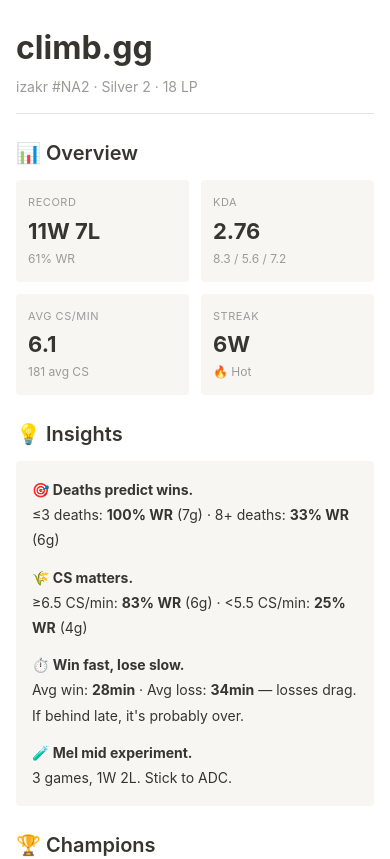
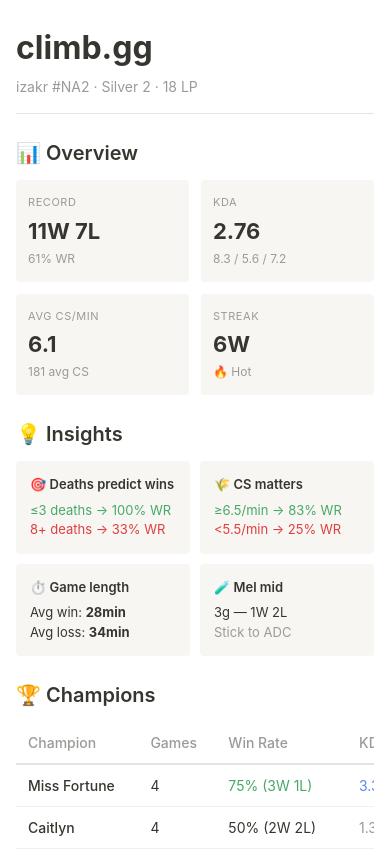
Before and after one commit to rousseaukazi/climb-gg, a Next.js app: page /climb-gg/ in a window 390 px wide. Shown: the top 859 px of the page. Built offline with nearby package versions, Linux system fonts and the light colour scheme.

Commit message:
v4: insights as 2x2 card grid for mobile

```diff
--- a/app/page.tsx
+++ b/app/page.tsx
@@ -146,24 +146,26 @@
 
       {/* Insights */}
       <h2 style={{ fontSize: 20, fontWeight: 600, marginBottom: 12, color: "#37352f" }}>💡 Insights</h2>
-      <div style={{ background: "#f7f6f3", borderRadius: 4, padding: "16px", marginBottom: 24, fontSize: 14, lineHeight: 1.8 }}>
-        <div style={{ marginBottom: 12 }}>
-          <strong>🎯 Deaths predict wins.</strong><br/>
-          ≤3 deaths: <strong>{lowDeathWR}% WR</strong> ({lowDeathGames.length}g) · 8+ deaths: <strong>{highDeathWR}% WR</strong> ({highDeathGames.length}g)
+      <div style={{ display: "grid", gridTemplateColumns: "repeat(2, 1fr)", gap: 10, marginBottom: 24 }}>
+        <div style={{ background: "#f7f6f3", borderRadius: 4, padding: "14px" }}>
+          <div style={{ fontSize: 13, fontWeight: 600, marginBottom: 6 }}>🎯 Deaths predict wins</div>
+          <div style={{ fontSize: 13, color: "#48a868" }}>≤3 deaths → {lowDeathWR}% WR</div>
+          <div style={{ fontSize: 13, color: "#e03e3e" }}>8+ deaths → {highDeathWR}% WR</div>
         </div>
-        <div style={{ marginBottom: 12 }}>
-          <strong>🌾 CS matters.</strong><br/>
-          ≥6.5 CS/min: <strong>{highCSWR}% WR</strong> ({highCSGames.length}g) · &lt;5.5 CS/min: <strong>{lowCSWR}% WR</strong> ({lowCSGames.length}g)
+        <div style={{ background: "#f7f6f3", borderRadius: 4, padding: "14px" }}>
+          <div style={{ fontSize: 13, fontWeight: 600, marginBottom: 6 }}>🌾 CS matters</div>
+          <div style={{ fontSize: 13, color: "#48a868" }}>≥6.5/min → {highCSWR}% WR</div>
+          <div style={{ fontSize: 13, color: "#e03e3e" }}>&lt;5.5/min → {lowCSWR}% WR</div>
         </div>
-        <div style={{ marginBottom: 12 }}>
-          <strong>⏱️ Win fast, lose slow.</strong><br/>
-          Avg win: <strong>{avgWinDuration.toFixed(0)}min</strong> · Avg loss: <strong>{avgLossDuration.toFixed(0)}min</strong>
-          {avgLossDuration > avgWinDuration + 3 && <span> — losses drag. If behind late, it{"'"}s probably over.</span>}
+        <div style={{ background: "#f7f6f3", borderRadius: 4, padding: "14px" }}>
+          <div style={{ fontSize: 13, fontWeight: 600, marginBottom: 6 }}>⏱️ Game length</div>
+          <div style={{ fontSize: 13 }}>Avg win: <strong>{avgWinDuration.toFixed(0)}min</strong></div>
+          <div style={{ fontSize: 13 }}>Avg loss: <strong>{avgLossDuration.toFixed(0)}min</strong></div>
         </div>
-        <div>
-          <strong>🧪 Mel mid experiment.</strong><br/>
-          {champStats["Mel"]?.games || 0} games, {champStats["Mel"]?.wins || 0}W {(champStats["Mel"]?.games || 0) - (champStats["Mel"]?.wins || 0)}L.
-          {champStats["Mel"] && champStats["Mel"].wins / champStats["Mel"].games < 0.5 ? " Stick to ADC." : ""}
+        <div style={{ background: "#f7f6f3", borderRadius: 4, padding: "14px" }}>
+          <div style={{ fontSize: 13, fontWeight: 600, marginBottom: 6 }}>🧪 Mel mid</div>
+          <div style={{ fontSize: 13 }}>{champStats["Mel"]?.games || 0}g — {champStats["Mel"]?.wins || 0}W {(champStats["Mel"]?.games || 0) - (champStats["Mel"]?.wins || 0)}L</div>
+          <div style={{ fontSize: 13, color: "#9b9a97" }}>{champStats["Mel"] && champStats["Mel"].wins / champStats["Mel"].games < 0.5 ? "Stick to ADC" : "Interesting"}</div>
         </div>
       </div>
 
```
